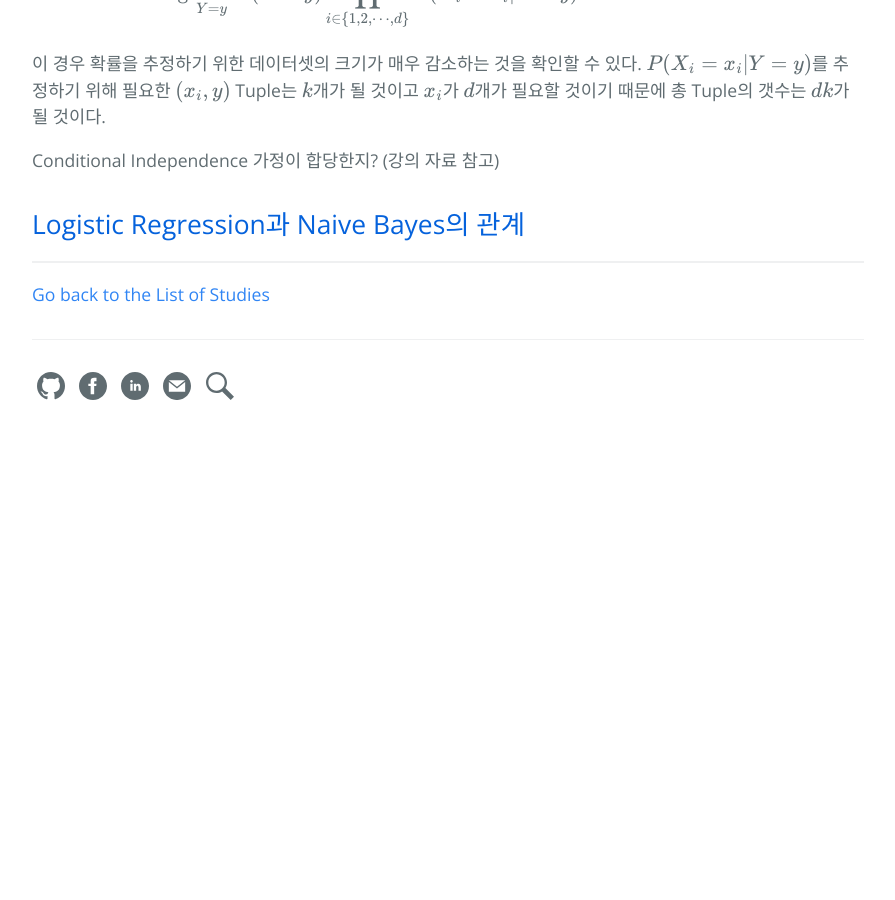
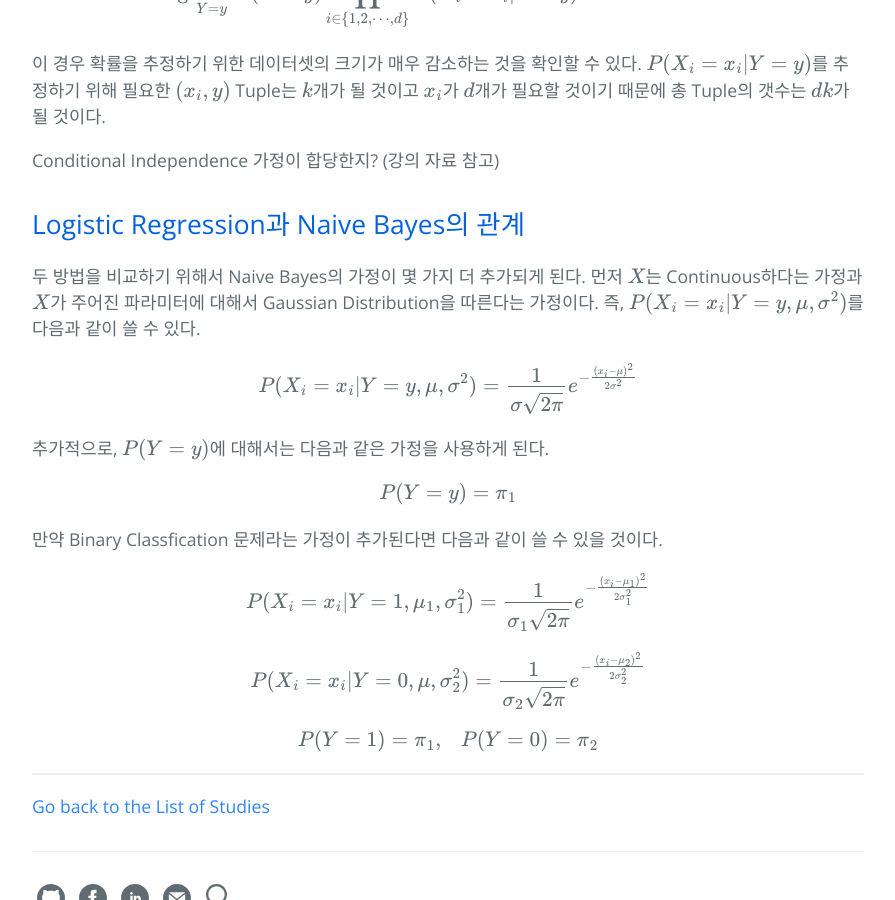
Before and after one commit to hcnoh/hcnoh.github.io, a Jekyll site: the page built from _posts/2019-04-25-logistic-regression-and-naive-bayes.md, in a window 1280 px wide and 900 px high, scrolled down 3741 px. Shown: the whole window, without its empty margins (192-1087 px from the left). Built offline with Jekyll 4.4.1, drawn with Linux system fonts in a browser that asks for light colours; formulas are drawn with MathJax 3; comment, search, counter and statistics services are not loaded; before the commit the page ends 4195 px from its top, so only the background shows below that.

Commit message:
Update 2019-04-25-logistic-regression-and-naive-bayes.md

```diff
--- a/_posts/2019-04-25-logistic-regression-and-naive-bayes.md
+++ b/_posts/2019-04-25-logistic-regression-and-naive-bayes.md
@@ -159,3 +159,18 @@ $$
 Conditional Independence 가정이 합당한지? (강의 자료 참고)
 
 ## Logistic Regression과 Naive Bayes의 관계
+두 방법을 비교하기 위해서 Naive Bayes의 가정이 몇 가지 더 추가되게 된다. 먼저 $$X$$는 Continuous하다는 가정과 $$X$$가 주어진 파라미터에 대해서 Gaussian Distribution을 따른다는 가정이다. 즉, $$P(X_i=x_i\vert Y=y, \mu, \sigma^2)$$를 다음과 같이 쓸 수 있다.
+
+$$P(X_i=x_i\vert Y=y, \mu, \sigma^2) = \frac{1}{\sigma \sqrt{2 \pi}}e^{-\frac{(x_i-\mu)^2}{2\sigma^2}}$$
+
+추가적으로, $$P(Y=y)$$에 대해서는 다음과 같은 가정을 사용하게 된다.
+
+$$P(Y=y) = \pi_1$$
+
+만약 Binary Classfication 문제라는 가정이 추가된다면 다음과 같이 쓸 수 있을 것이다.
+
+$$P(X_i=x_i\vert Y=1, \mu_1, \sigma_1^2) = \frac{1}{\sigma_1 \sqrt{2 \pi}}e^{-\frac{(x_i-\mu_1)^2}{2\sigma_1^2}}$$
+
+$$P(X_i=x_i\vert Y=0, \mu, \sigma_2^2) = \frac{1}{\sigma_2 \sqrt{2 \pi}}e^{-\frac{(x_i-\mu_2)^2}{2\sigma_2^2}}$$
+
+$$P(Y=1) = \pi_1, \ \ \ P(Y=0) = \pi_2$$
```
